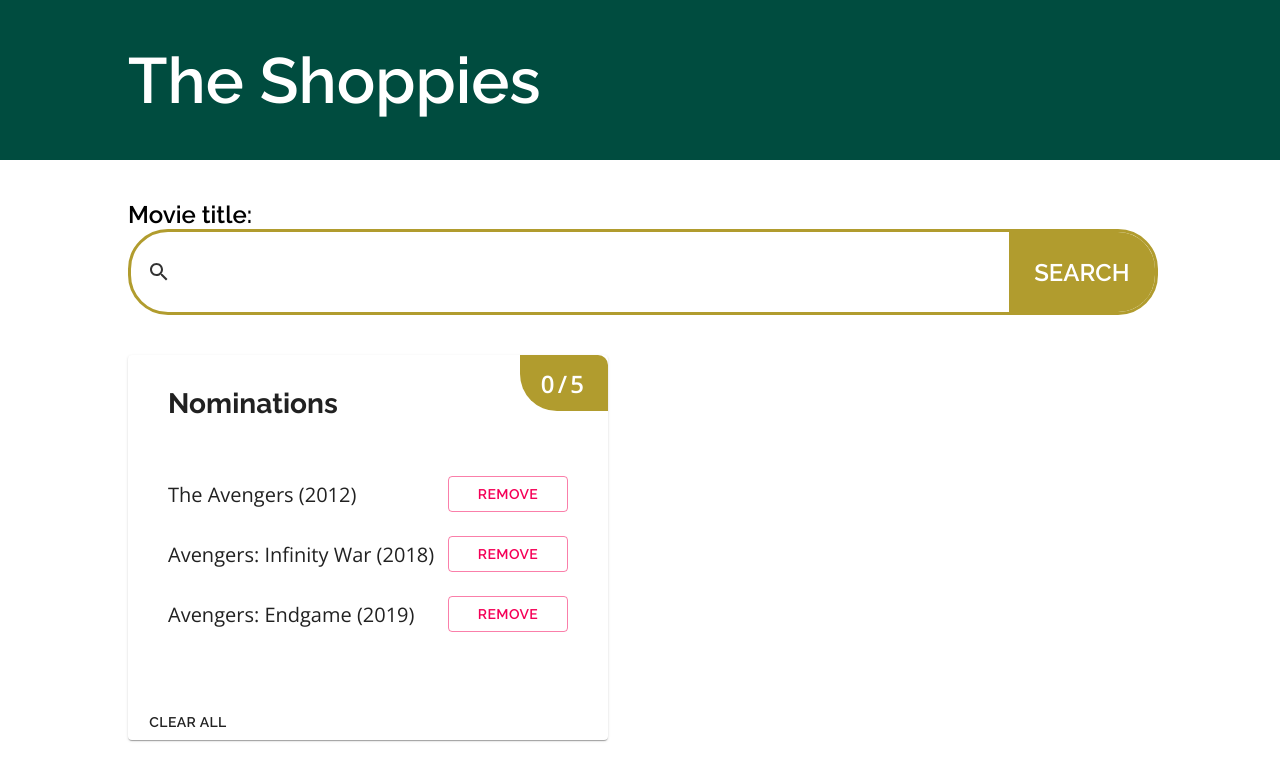
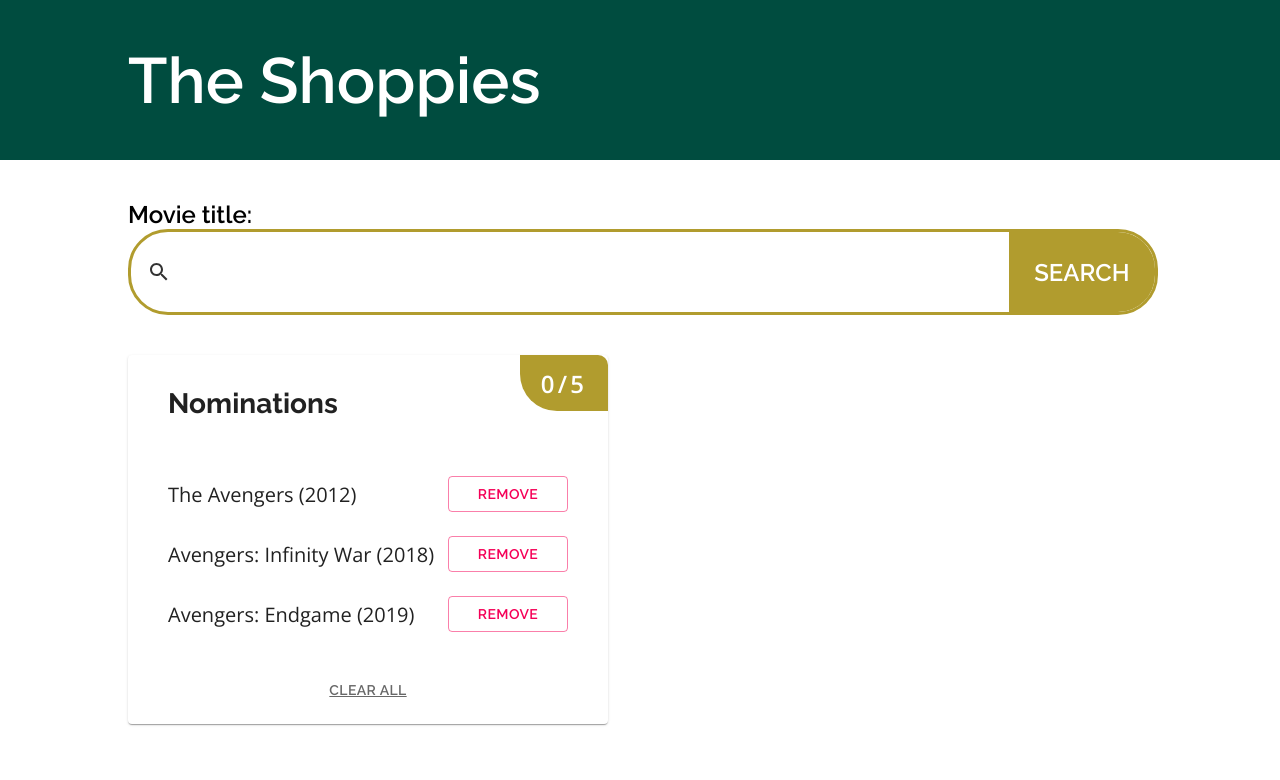
Before and after one commit to sandratoh/shoppies, a React (Create React App) app: page / in a window 1280 px wide. Shown: the top 780 px of the page. Built offline with nearby package versions, Linux system fonts and the light colour scheme.

Commit message:
Update nomination card footer with clear all cta

```diff
--- a/src/components/Button.scss
+++ b/src/components/Button.scss
@@ -1,5 +1,6 @@
 @import '../styles/mixins.scss';
 @import '../styles/typography.scss';
+@import '../styles/variables.scss';
 
 .button,
 .button--nominate,
@@ -22,9 +23,16 @@
 
 .button--link {
   @include typography-style($heading-font, 16px, $semibold-weight);
-  text-decoration: underline;
 
-  &.MuiButton-root:hover {
-    background-color: transparent;
+  &.MuiButton-root {
+    text-decoration: underline;
+    color: $grey;
+    transition: all 0.1s ease-out;
+
+    &:hover {
+      background-color: transparent;
+      text-decoration: underline;
+      color: $primary-color;
+    }
   }
 }
--- a/src/components/Nomination/NominationCard.scss
+++ b/src/components/Nomination/NominationCard.scss
@@ -1,7 +1,6 @@
 .nomination-card {
   min-width: 480px;
   width: 45%;
-  // border: solid pink;
 
   &:hover {
     cursor: pointer;
@@ -17,3 +16,10 @@
     padding: 32px 40px;
   }
 }
+
+.nomination-card--footer {
+  margin: 16px 0;
+  width: 100%;
+  display: flex;
+  justify-content: center;
+}
--- a/src/components/Nomination/NominationCard.tsx
+++ b/src/components/Nomination/NominationCard.tsx
@@ -17,9 +17,11 @@ export const NominationCard = () => {
         <CardBanner currentNominees={0} />
       </div>
       <NominationCardList />
-      <Button variant="text" link>
-        Clear All
-      </Button>
+      <div className="nomination-card--footer">
+        <Button variant="text" link>
+          Clear All
+        </Button>
+      </div>
     </Card>
   );
 };
--- a/src/components/Nomination/NominationCardList.scss
+++ b/src/components/Nomination/NominationCardList.scss
@@ -1,3 +1,3 @@
 .nomination-card--list {
-  margin: 0 40px 72px;
+  margin: 0 40px 40px;
 }
--- a/src/index.scss
+++ b/src/index.scss
@@ -7,7 +7,4 @@
 
 body {
   margin: 0;
-  // display: flex;
-  // flex-direction: column;
-  // justify-content: center;
 }
--- a/src/styles/variables.scss
+++ b/src/styles/variables.scss
@@ -5,6 +5,7 @@ $secondary-color--hover: #5d4e00;
 
 $white: #fff;
 $black: #333;
+$grey: rgb(104, 104, 104);
 
 $round-corner--bar: 40px;
 $round-corner--card: 10px;
```
